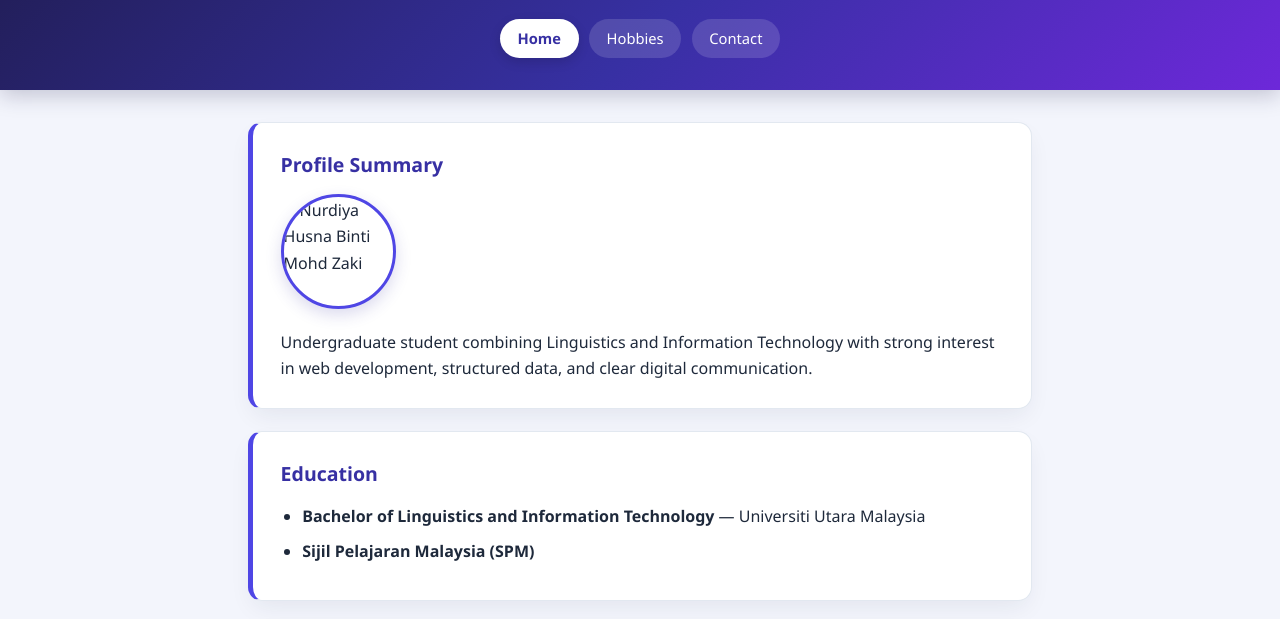
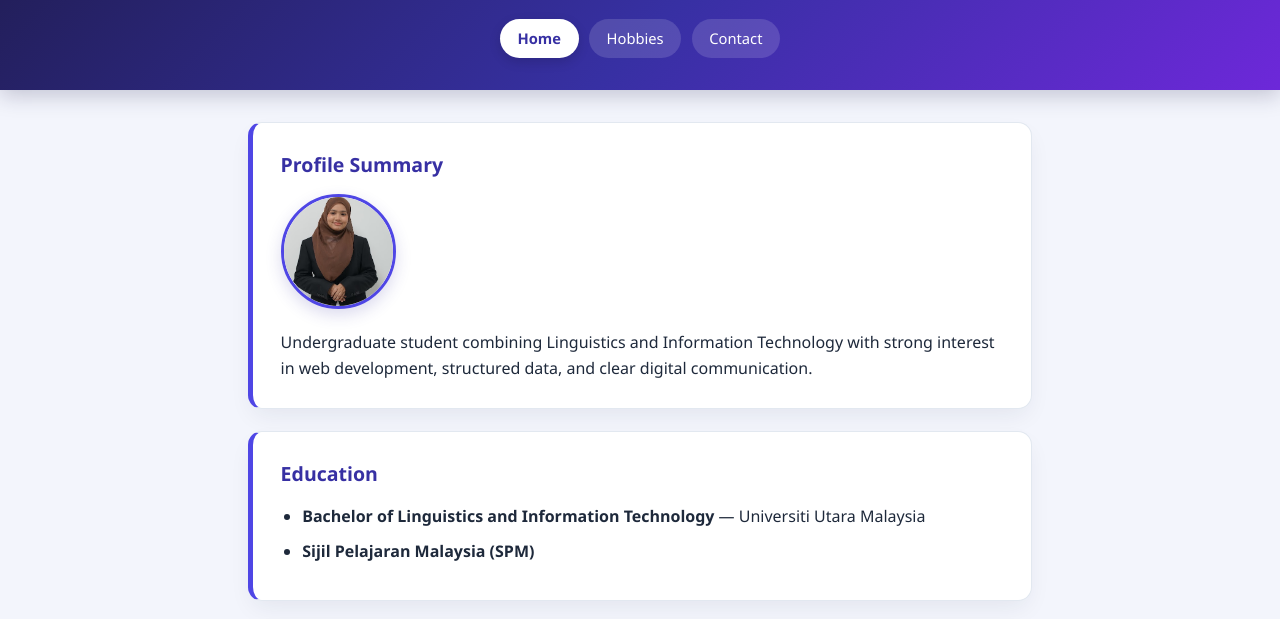
Before and after one commit to nuyana/my-resume-site, a plain HTML site: page index.html in a window 1280 px wide. Shown: the part 161-780 px from the top of the page. Drawn offline with Linux system fonts and the light colour scheme.

Commit message:
Fix profile image extension case to JPG

```diff
--- a/index.html
+++ b/index.html
@@ -22,7 +22,7 @@
     <section class="card">
         <h2>Profile Summary</h2>
         <div class="profile-wrap">
-            <img src="images/profile.JPG.jpg" alt="Nurdiya Husna Binti Mohd Zaki" class="avatar" />
+            <img src="images/profile.JPG" alt="Nurdiya Husna Binti Mohd Zaki" class="avatar" />
             <p>
                 Undergraduate student combining Linguistics and Information Technology with strong interest in
                 web development, structured data, and clear digital communication.
```
